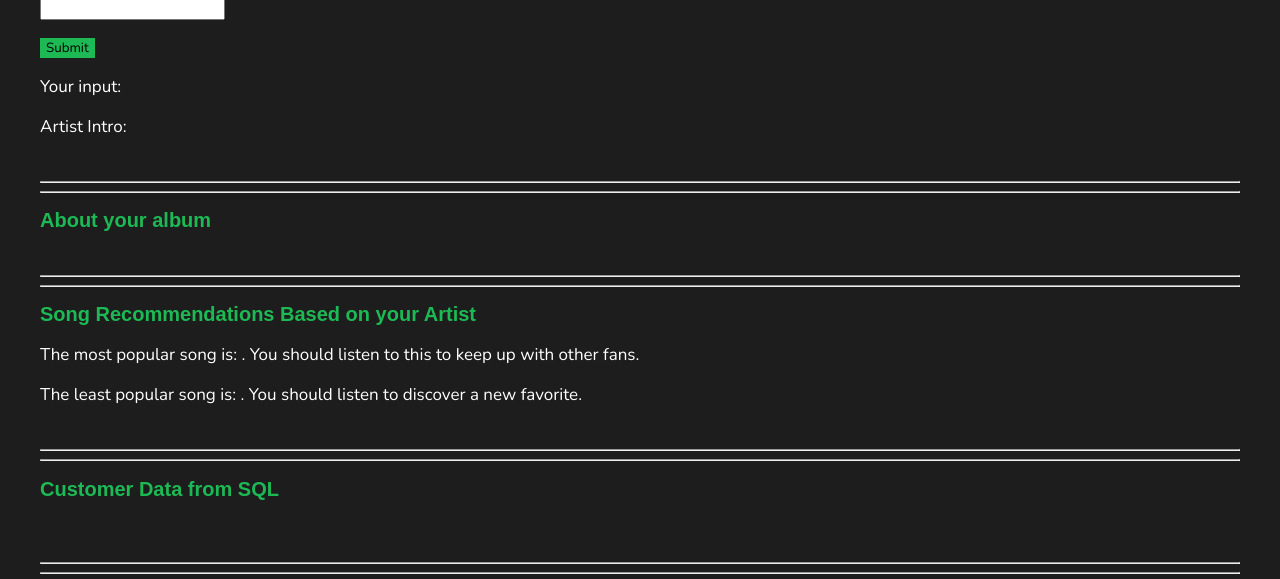
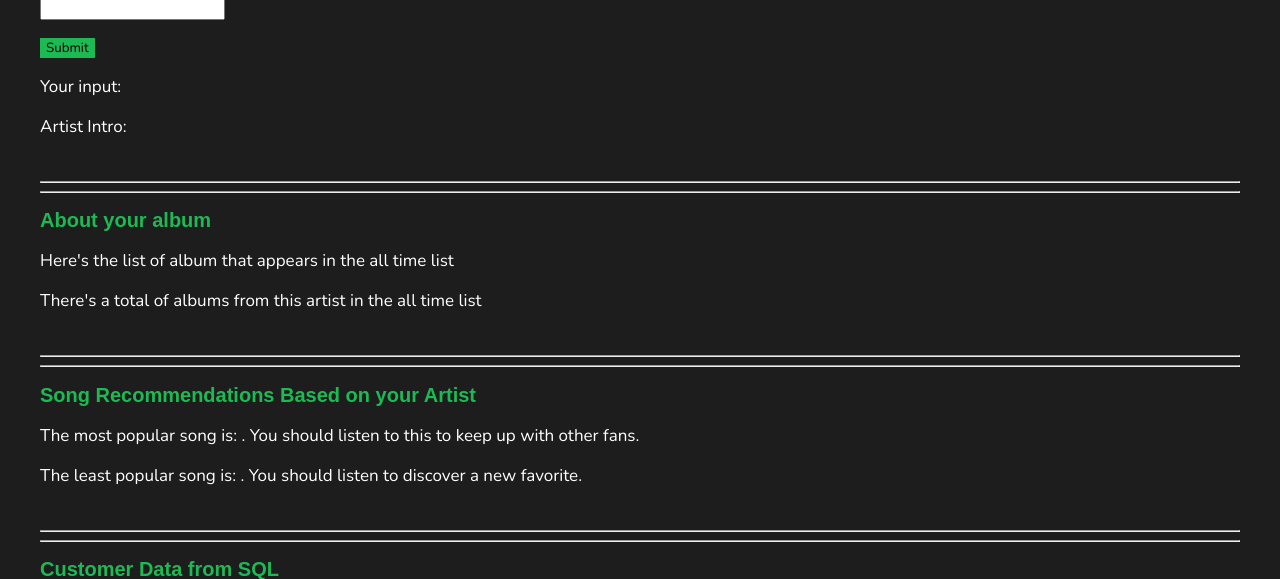
Before and after one commit to MarkPhamm/spotify_app, a Flask app: template spotify_app/templates/index.html in a window 1280 px wide. Shown: the part 1805-2384 px from the top of the page. Run offline with Flask 3, Linux system fonts and the light colour scheme; the template is opened without the code that fills it, so the values that code supplies are empty; parts of the project's set-up code (start-up, migrations or seed data) failed here and were passed over; some web fonts are replaced.

Commit message:
update jackson func

```diff
--- a/spotify_app/app.py
+++ b/spotify_app/app.py
@@ -12,6 +12,7 @@ from datetime import datetime
 
 import giuli
 import kaylee
+import jackson
 
 from flask import Flask
 from flask import render_template
@@ -81,6 +82,9 @@ def render_index():
                            top_artist_html = chart.plot_artist_counts(df=all_time_df, top_n = 10),
                            top_songs_html = chart.plot_top_songs_by_popularity(all_time_df, 5),
 
+                           album_in_all_time_table = jackson.return_albums_in_all_time_list(artist_album_df, all_time_album_df),
+                           number_album_in_all_time = jackson.return_number_of_album_in_all_time_list(artist_album_df, all_time_album_df),
+
                            album_table = artist_album_df[['AlbumName']].to_html(),
                            customer_tables = sql_analysis()
                            )
--- a/spotify_app/templates/index.html
+++ b/spotify_app/templates/index.html
@@ -74,6 +74,11 @@
    <div id="album_table">
        {{ album_table|safe }}
    </div>
+   <p>Here's the list of album that appears in the all time list</p>
+   <p>There's a total of {{number_album_in_all_time|safe }} albums from this artist in the all time list</p>
+   <div id="album_in_all_time">
+    {{ album_in_all_time_table|safe }}
+   </div>
 
    <br>
    <hr>
```
Also changed, not shown: spotify_app/jackson.py (added, +11 -0 lines), 1 other file.
